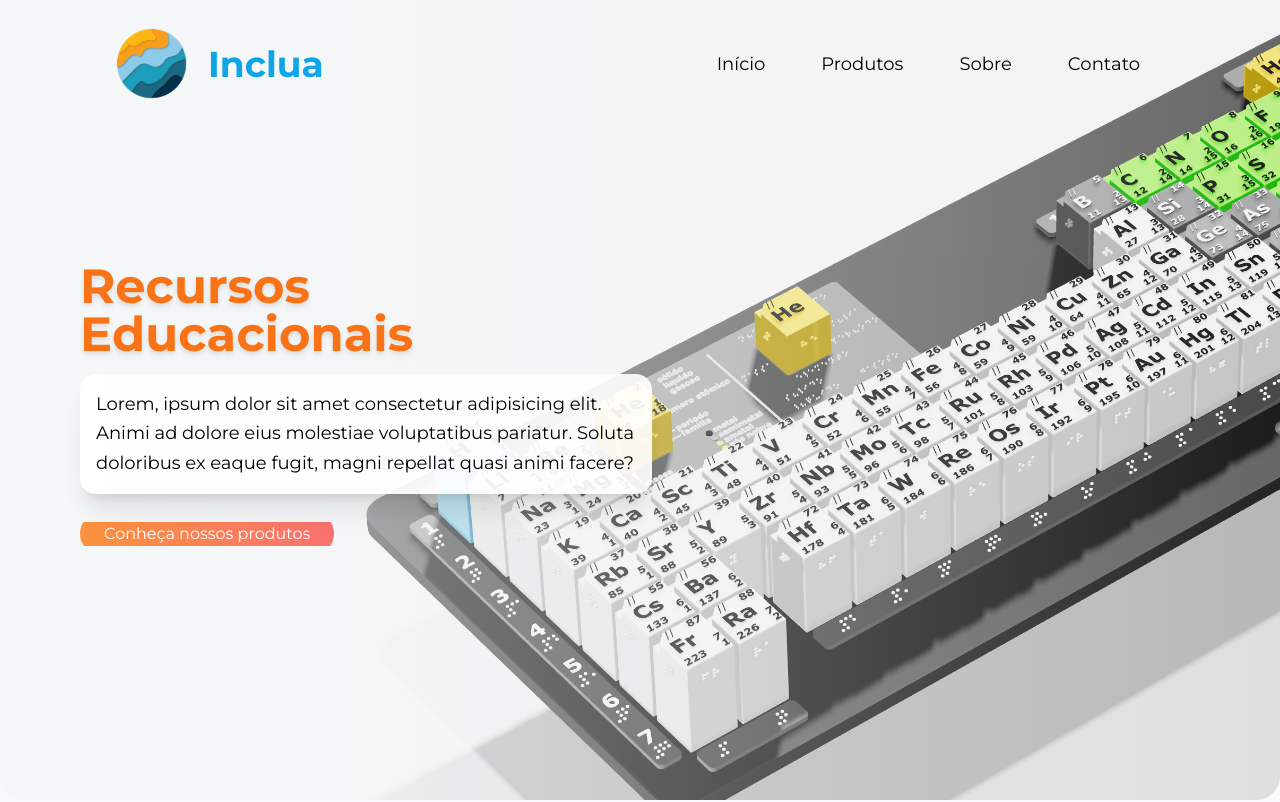
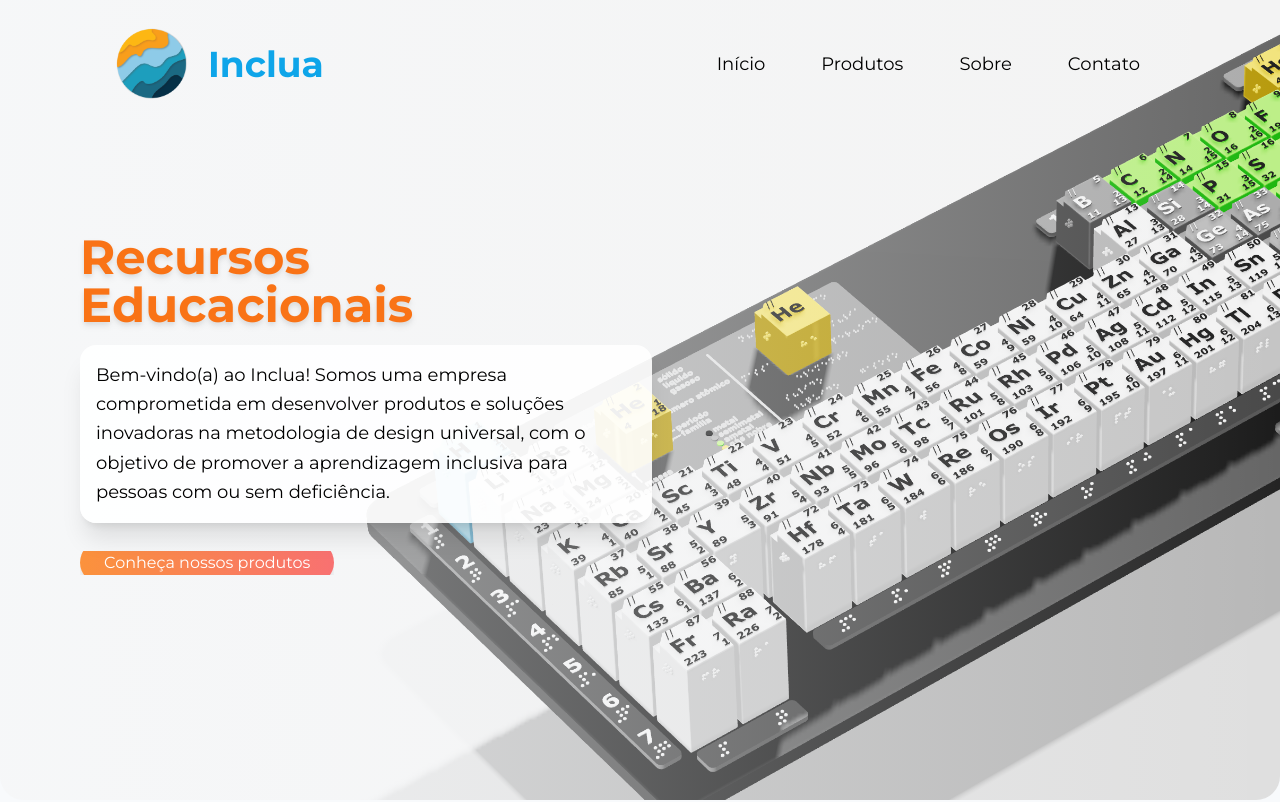
Before and after one commit to pulidoow/Inclua-Recursos-Educacionais, a React (Create React App) app: page / in a window 1280 px wide. Shown: the top 802 px of the page. Built offline with nearby package versions, Linux system fonts and the light colour scheme; a web font is replaced by a local one.

Commit message:
Hero text

```diff
--- a/src/Hero.js
+++ b/src/Hero.js
@@ -59,7 +59,7 @@ export default function Hero() {
 
                 {/* Description */}
                 <div className='z-10 text-lg rounded-2xl md:shadow-xl shadow-gray-100 p-4 bg-opacity-90 leading-relaxed bg-white'>
-                    <p>Lorem, ipsum dolor sit amet consectetur adipisicing elit. Animi ad dolore eius molestiae voluptatibus pariatur. Soluta doloribus ex eaque fugit, magni repellat quasi animi facere?</p>
+                    <p>Bem-vindo(a) ao Inclua! Somos uma empresa comprometida em desenvolver produtos e soluções inovadoras na metodologia de design universal, com o objetivo de promover a aprendizagem inclusiva para pessoas com ou sem deficiência.</p>
                 </div>
 
                 {/* Button */}
```
Also changed, not shown: src/dist/index.html (renamed from src/dist/indox.html).
